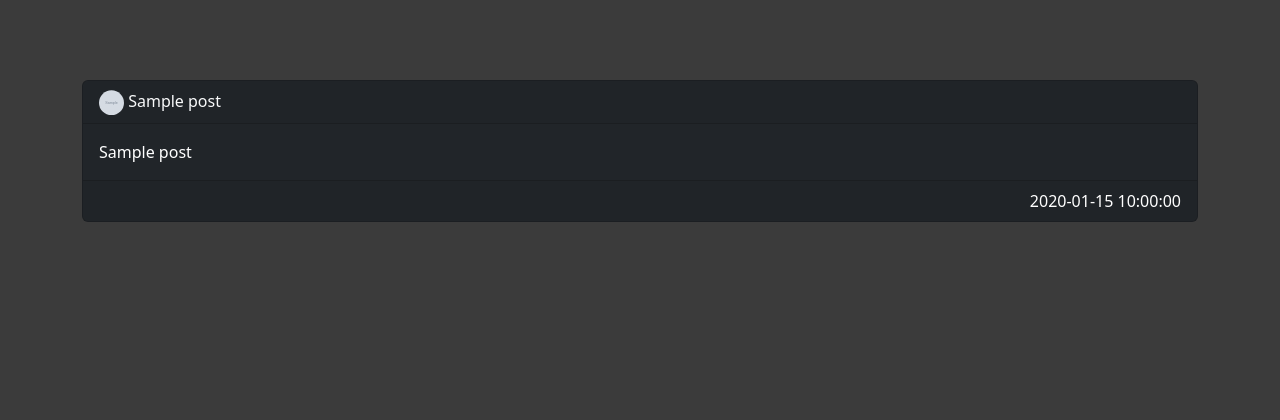
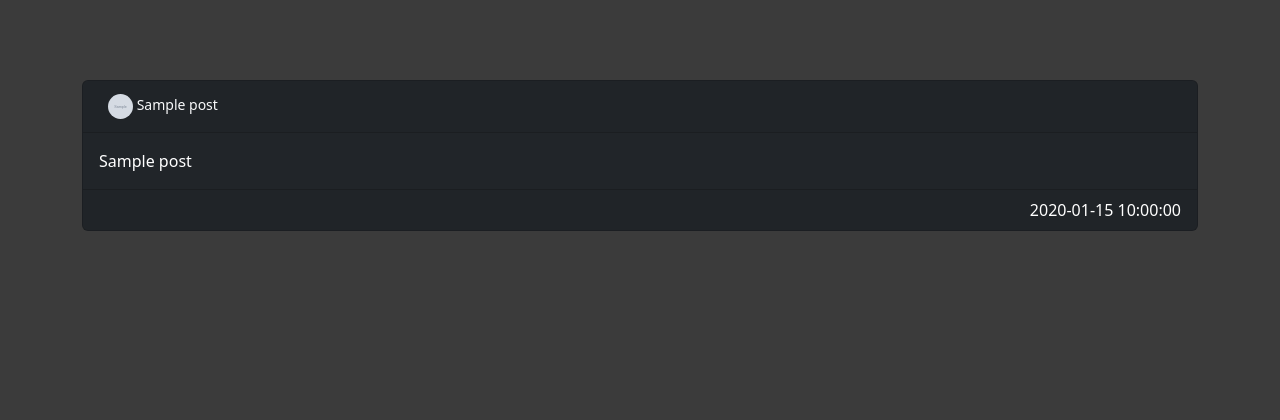
Before and after one commit to Ihotu00/edx, a Flask app: template cs50x/project/templates/index.html in a window 1280 px wide. Shown: the part 64-484 px from the top of the page. Run offline with Flask 3, Linux system fonts and the light colour scheme; the template is opened without the code that fills it: most values are stand-ins (such as "Sample title", 1, 10 or a date in 2020); grey boxes marked "Sample" are stand-in pictures; some libraries are stand-ins or nearby versions.

Commit message:
Tue, Jun 25, 2024, 3:53 PM +01:00

```diff
--- a/cs50x/project/templates/index.html
+++ b/cs50x/project/templates/index.html
@@ -9,7 +9,7 @@ Welcome {{session["user_name"]}}
         {% for post in posts %}
         <div class="card mb-1 text-bg-dark hover">
         <div class="card-header text-start">
-            <a class="text-light btn-sm" href=""><img src='{{ post["photo"]}}' style="clip-path: circle();" width="25" height="25">
+            <a class="btn text-light btn-sm" href=""><img src='{{ post["photo"]}}' style="clip-path: circle();" width="25" height="25">
             {{ post["name"] }}</a>
         </div>
         <div class="card-body overflow-hidden text-start">
```
